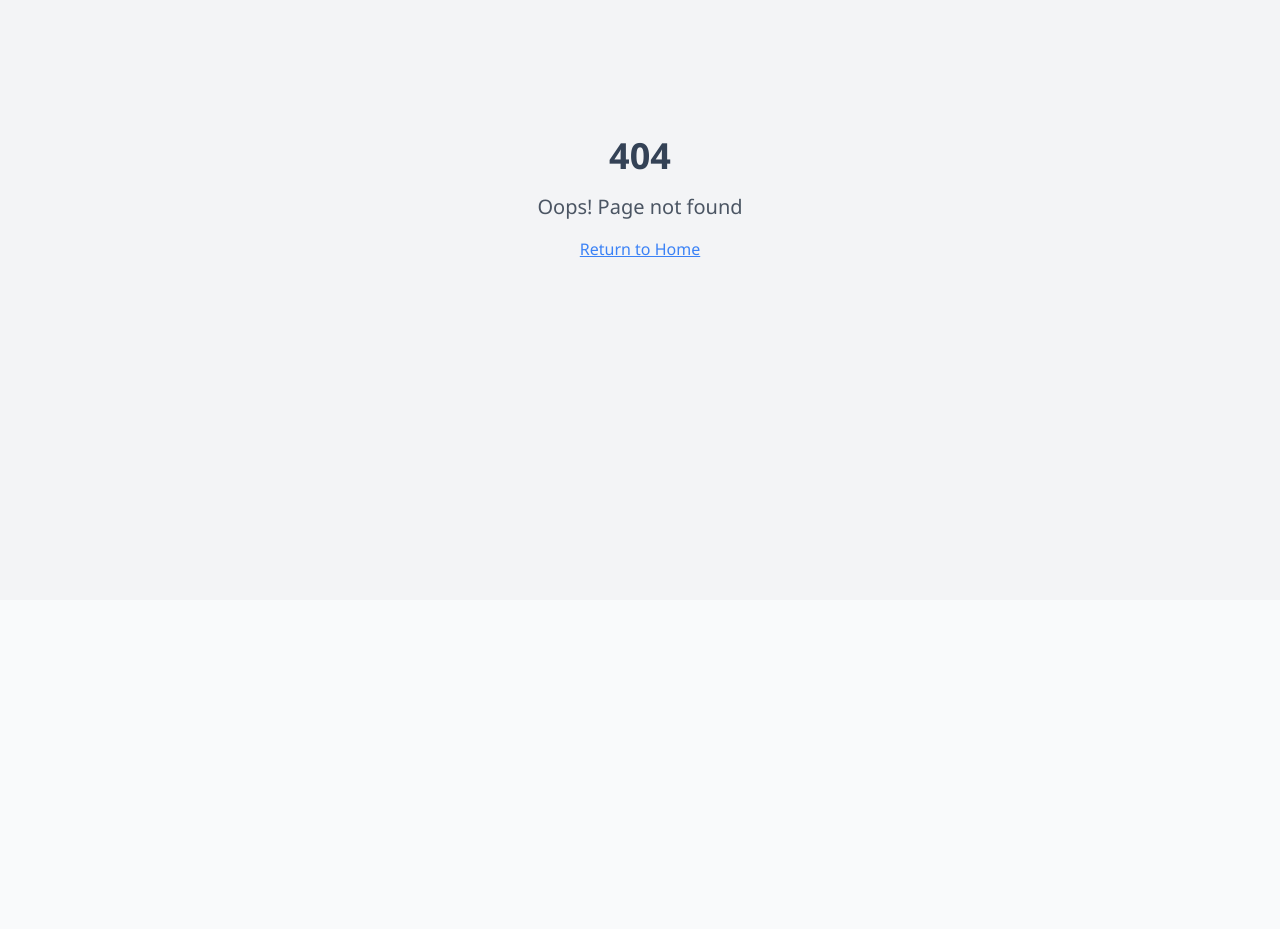
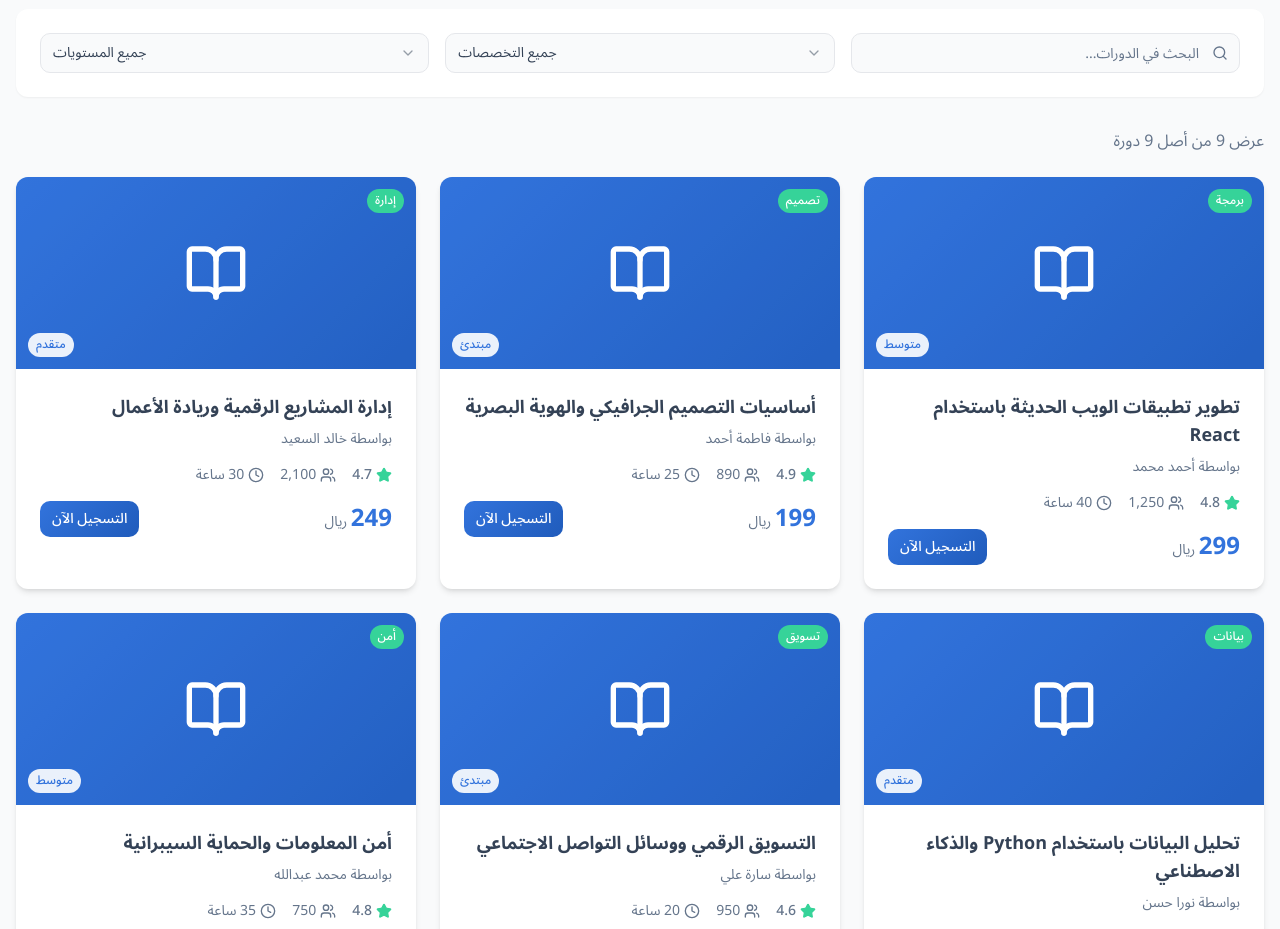
Before and after one commit to omar-el-sayed/qum-fanzer, a React (Vite) app: page /courses in a window 1280 px wide. Before the commit this address had no page. Shown: the part 200-1129 px from the top of the page. Before the commit the page ends 800 px from the top, so only its background shows below. Built offline with nearby package versions, Linux system fonts and the light colour scheme.

Commit message:
Add "All Courses" page
Create a new page for displaying all courses and add a route for it in the App component.

```diff
--- a/src/App.tsx
+++ b/src/App.tsx
@@ -6,6 +6,7 @@ import { BrowserRouter, Routes, Route } from "react-router-dom";
 import Index from "./pages/Index";
 import Login from "./pages/Login";
 import Register from "./pages/Register";
+import AllCourses from "./pages/AllCourses";
 import NotFound from "./pages/NotFound";
 
 const queryClient = new QueryClient();
@@ -20,6 +21,7 @@ const App = () => (
           <Route path="/" element={<Index />} />
           <Route path="/login" element={<Login />} />
           <Route path="/register" element={<Register />} />
+          <Route path="/courses" element={<AllCourses />} />
           {/* ADD ALL CUSTOM ROUTES ABOVE THE CATCH-ALL "*" ROUTE */}
           <Route path="*" element={<NotFound />} />
         </Routes>
--- a/src/components/FeaturedCourses.tsx
+++ b/src/components/FeaturedCourses.tsx
@@ -1,3 +1,4 @@
+import { Link } from "react-router-dom";
 import CourseCard from "./CourseCard";
 import { Button } from "@/components/ui/button";
 import { ArrowLeft } from "lucide-react";
@@ -94,9 +95,11 @@ const FeaturedCourses = () => {
 
         {/* View All Button */}
         <div className="text-center">
-          <Button size="lg" variant="outline" className="group">
-            عرض جميع الدورات
-            <ArrowLeft className="h-5 w-5 mr-2 group-hover:translate-x-1 transition-transform" />
+          <Button size="lg" variant="outline" className="group" asChild>
+            <Link to="/courses">
+              عرض جميع الدورات
+              <ArrowLeft className="h-5 w-5 mr-2 group-hover:translate-x-1 transition-transform" />
+            </Link>
           </Button>
         </div>
       </div>
--- /dev/null
+++ b/src/pages/AllCourses.tsx
@@ -0,0 +1,230 @@
+import { useState } from "react";
+import { Link } from "react-router-dom";
+import Header from "@/components/Header";
+import Footer from "@/components/Footer";
+import CourseCard from "@/components/CourseCard";
+import { Button } from "@/components/ui/button";
+import { Input } from "@/components/ui/input";
+import { Select, SelectContent, SelectItem, SelectTrigger, SelectValue } from "@/components/ui/select";
+import { Search, Filter } from "lucide-react";
+
+const AllCourses = () => {
+  const [searchTerm, setSearchTerm] = useState("");
+  const [selectedCategory, setSelectedCategory] = useState("all");
+  const [selectedLevel, setSelectedLevel] = useState("all");
+
+  const allCourses = [
+    {
+      title: "تطوير تطبيقات الويب الحديثة باستخدام React",
+      instructor: "أحمد محمد",
+      rating: 4.8,
+      students: 1250,
+      duration: "40 ساعة",
+      price: "299",
+      image: "/placeholder.svg",
+      level: "متوسط",
+      category: "برمجة"
+    },
+    {
+      title: "أساسيات التصميم الجرافيكي والهوية البصرية",
+      instructor: "فاطمة أحمد",
+      rating: 4.9,
+      students: 890,
+      duration: "25 ساعة",
+      price: "199",
+      image: "/placeholder.svg",
+      level: "مبتدئ",
+      category: "تصميم"
+    },
+    {
+      title: "إدارة المشاريع الرقمية وريادة الأعمال",
+      instructor: "خالد السعيد",
+      rating: 4.7,
+      students: 2100,
+      duration: "30 ساعة",
+      price: "249",
+      image: "/placeholder.svg",
+      level: "متقدم",
+      category: "إدارة"
+    },
+    {
+      title: "تحليل البيانات باستخدام Python والذكاء الاصطناعي",
+      instructor: "نورا حسن",
+      rating: 4.9,
+      students: 1680,
+      duration: "50 ساعة",
+      price: "399",
+      image: "/placeholder.svg",
+      level: "متقدم",
+      category: "بيانات"
+    },
+    {
+      title: "التسويق الرقمي ووسائل التواصل الاجتماعي",
+      instructor: "سارة علي",
+      rating: 4.6,
+      students: 950,
+      duration: "20 ساعة",
+      price: "149",
+      image: "/placeholder.svg",
+      level: "مبتدئ",
+      category: "تسويق"
+    },
+    {
+      title: "أمن المعلومات والحماية السيبرانية",
+      instructor: "محمد عبدالله",
+      rating: 4.8,
+      students: 750,
+      duration: "35 ساعة",
+      price: "349",
+      image: "/placeholder.svg",
+      level: "متوسط",
+      category: "أمن"
+    },
+    {
+      title: "تطوير تطبيقات الهاتف المحمول باستخدام Flutter",
+      instructor: "عبدالرحمن خالد",
+      rating: 4.7,
+      students: 1100,
+      duration: "45 ساعة",
+      price: "329",
+      image: "/placeholder.svg",
+      level: "متوسط",
+      category: "برمجة"
+    },
+    {
+      title: "التصوير الفوتوغرافي وتحرير الصور",
+      instructor: "لينا محمود",
+      rating: 4.5,
+      students: 670,
+      duration: "18 ساعة",
+      price: "129",
+      image: "/placeholder.svg",
+      level: "مبتدئ",
+      category: "تصميم"
+    },
+    {
+      title: "إدارة الموارد البشرية والقيادة",
+      instructor: "يوسف أحمد",
+      rating: 4.6,
+      students: 850,
+      duration: "28 ساعة",
+      price: "219",
+      image: "/placeholder.svg",
+      level: "متوسط",
+      category: "إدارة"
+    }
+  ];
+
+  const filteredCourses = allCourses.filter(course => {
+    const matchesSearch = course.title.toLowerCase().includes(searchTerm.toLowerCase()) ||
+                         course.instructor.toLowerCase().includes(searchTerm.toLowerCase());
+    const matchesCategory = selectedCategory === "all" || course.category === selectedCategory;
+    const matchesLevel = selectedLevel === "all" || course.level === selectedLevel;
+
+    return matchesSearch && matchesCategory && matchesLevel;
+  });
+
+  return (
+    <div className="min-h-screen bg-background">
+      <Header />
+
+      <main className="container mx-auto px-4 py-8">
+        {/* Page Header */}
+        <div className="text-center mb-8">
+          <h1 className="text-3xl lg:text-4xl font-bold text-foreground mb-4">
+            جميع الدورات التعليمية
+          </h1>
+          <p className="text-xl text-muted-foreground max-w-2xl mx-auto">
+            اختر من مجموعة واسعة من الدورات التعليمية المتخصصة لتطوير مهاراتك المهنية
+          </p>
+        </div>
+
+        {/* Search and Filter Section */}
+        <div className="bg-card rounded-lg p-6 mb-8 shadow-sm">
+          <div className="grid md:grid-cols-3 gap-4">
+            {/* Search */}
+            <div className="relative">
+              <Search className="absolute right-3 top-1/2 transform -translate-y-1/2 text-muted-foreground h-4 w-4" />
+              <Input
+                placeholder="البحث في الدورات..."
+                value={searchTerm}
+                onChange={(e) => setSearchTerm(e.target.value)}
+                className="pr-10"
+              />
+            </div>
+
+            {/* Category Filter */}
+            <Select value={selectedCategory} onValueChange={setSelectedCategory}>
+              <SelectTrigger>
+                <SelectValue placeholder="اختر التخصص" />
+              </SelectTrigger>
+              <SelectContent>
+                <SelectItem value="all">جميع التخصصات</SelectItem>
+                <SelectItem value="برمجة">برمجة</SelectItem>
+                <SelectItem value="تصميم">تصميم</SelectItem>
+                <SelectItem value="إدارة">إدارة</SelectItem>
+                <SelectItem value="بيانات">بيانات</SelectItem>
+                <SelectItem value="تسويق">تسويق</SelectItem>
+                <SelectItem value="أمن">أمن</SelectItem>
+              </SelectContent>
+            </Select>
+
+            {/* Level Filter */}
+            <Select value={selectedLevel} onValueChange={setSelectedLevel}>
+              <SelectTrigger>
+                <SelectValue placeholder="اختر المستوى" />
+              </SelectTrigger>
+              <SelectContent>
+                <SelectItem value="all">جميع المستويات</SelectItem>
+                <SelectItem value="مبتدئ">مبتدئ</SelectItem>
+                <SelectItem value="متوسط">متوسط</SelectItem>
+                <SelectItem value="متقدم">متقدم</SelectItem>
+              </SelectContent>
+            </Select>
+          </div>
+        </div>
+
+        {/* Results Count */}
+        <div className="mb-6">
+          <p className="text-muted-foreground">
+            عرض {filteredCourses.length} من أصل {allCourses.length} دورة
+          </p>
+        </div>
+
+        {/* Courses Grid */}
+        <div className="grid md:grid-cols-2 lg:grid-cols-3 gap-6">
+          {filteredCourses.map((course, index) => (
+            <CourseCard key={index} {...course} />
+          ))}
+        </div>
+
+        {/* No Results */}
+        {filteredCourses.length === 0 && (
+          <div className="text-center py-12">
+            <Filter className="h-12 w-12 text-muted-foreground mx-auto mb-4" />
+            <h3 className="text-lg font-semibold text-foreground mb-2">
+              لا توجد دورات تطابق معايير البحث
+            </h3>
+            <p className="text-muted-foreground mb-4">
+              جرب تغيير معايير البحث أو المرشحات
+            </p>
+            <Button
+              onClick={() => {
+                setSearchTerm("");
+                setSelectedCategory("all");
+                setSelectedLevel("all");
+              }}
+              variant="outline"
+            >
+              إعادة تعيين المرشحات
+            </Button>
+          </div>
+        )}
+      </main>
+
+      <Footer />
+    </div>
+  );
+};
+
+export default AllCourses;
```
